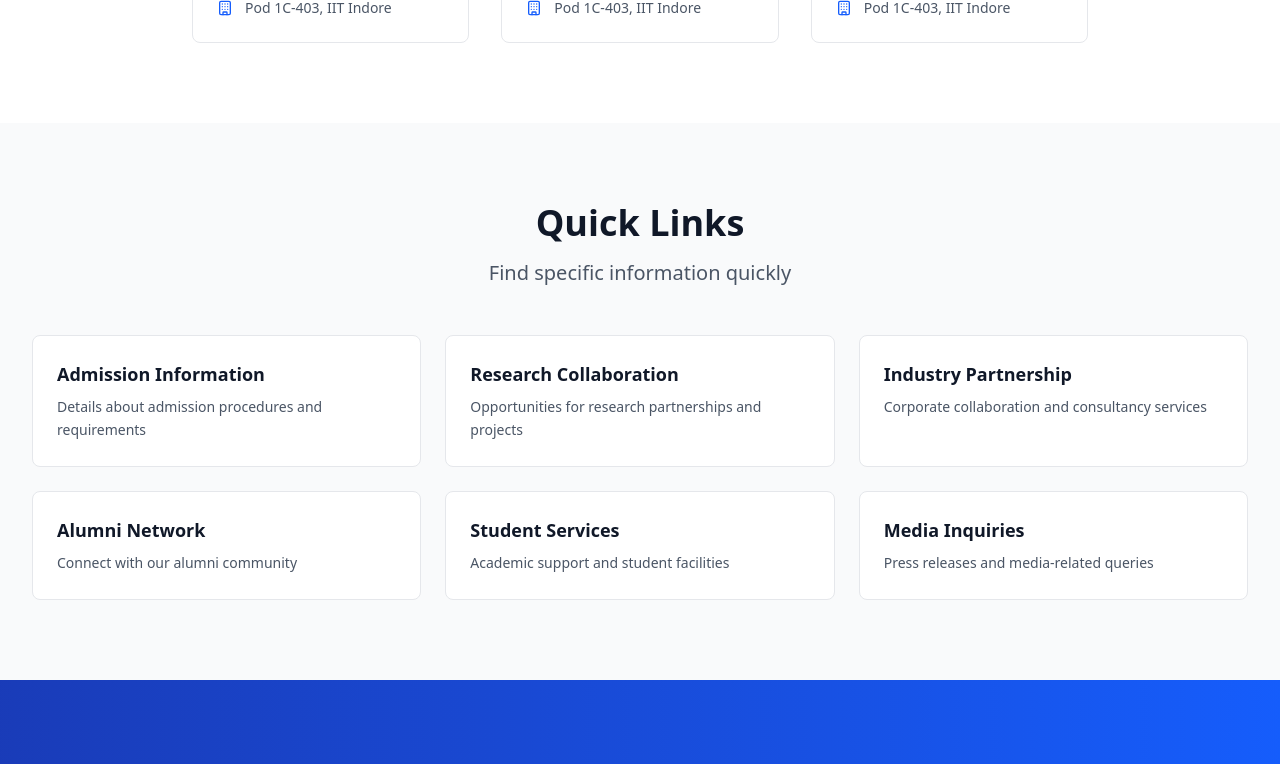
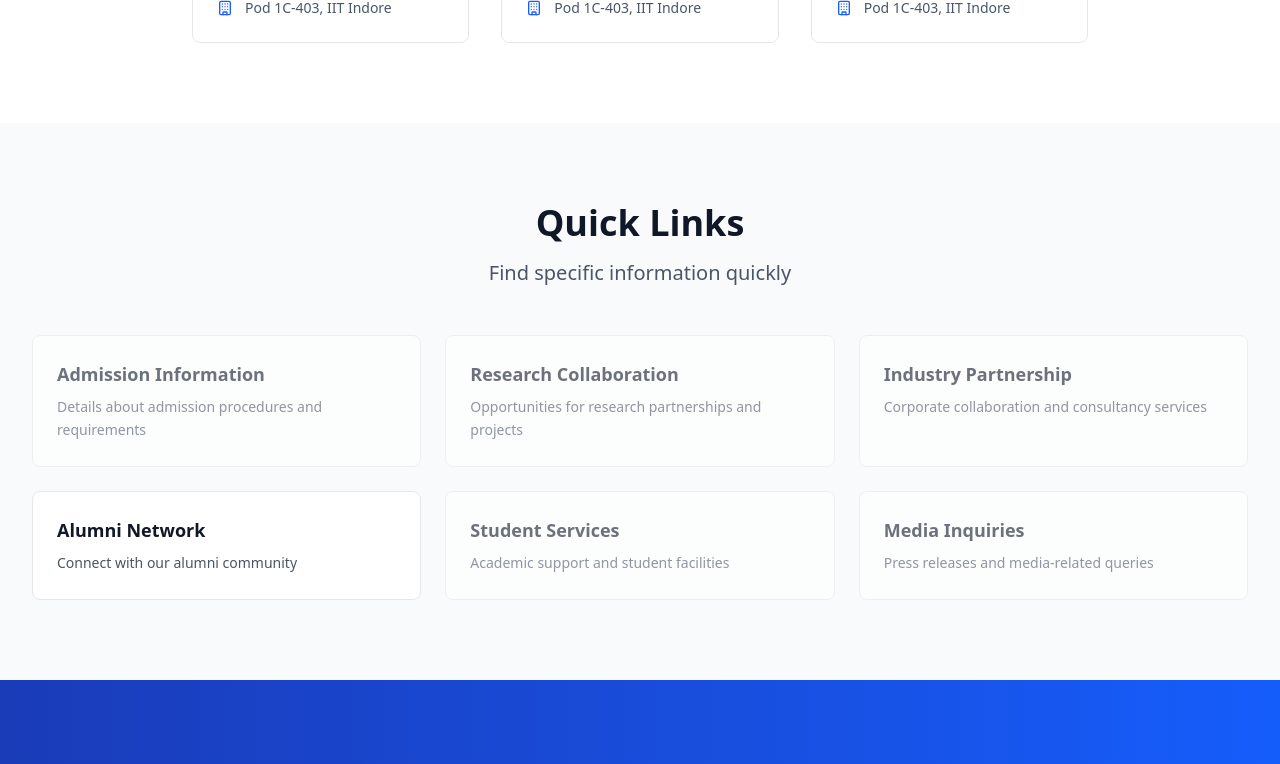
Before and after one commit to YATHARTH-77/web, a React (Vite) app: page /contact in a window 1280 px wide. Shown: the part 2113-2877 px from the top of the page. Built offline with nearby package versions, Linux system fonts and the light colour scheme.

Commit message:
alumni link

```diff
--- a/src/components/Footer.jsx
+++ b/src/components/Footer.jsx
@@ -111,7 +111,7 @@ const Footer = () => {
                 </a>
               </li>
               <li>
-                <a href="#" className="text-gray-300 hover:text-amber-500 transition-colors duration-200">
+                <a href="https://alumni.iiti.ac.in/" className="text-gray-300 hover:text-amber-500 transition-colors duration-200">
                   Alumni Network
                 </a>
               </li>
--- a/src/pages/Contacts.jsx
+++ b/src/pages/Contacts.jsx
@@ -95,7 +95,7 @@ const Contact = () => {
     { title: 'Admission Information', description: 'Details about admission procedures and requirements' },
     { title: 'Research Collaboration', description: 'Opportunities for research partnerships and projects' },
     { title: 'Industry Partnership', description: 'Corporate collaboration and consultancy services' },
-    { title: 'Alumni Network', description: 'Connect with our alumni community' },
+    { title: 'Alumni Network', description: 'Connect with our alumni community', url: 'https://alumni.iiti.ac.in/' },
     { title: 'Student Services', description: 'Academic support and student facilities' },
     { title: 'Media Inquiries', description: 'Press releases and media-related queries' }
   ];
@@ -247,7 +247,7 @@ const Contact = () => {
             <div className="bg-white rounded-lg shadow-lg overflow-hidden">
               <div className="h-full">
                 <iframe
-                  src="https://www.google.com/maps/embed?pb=!1m18!1m12!1m3!1d3671.123456789!2d75.81234567890123!3d22.5123456789!2m3!1f0!2f0!3f0!3m2!1i1024!2i768!4f13.1!3m3!1m2!1s0x3962f1234567890%3A0x1234567890abcdef!2sIIT%20Indore!5e0!3m2!1sen!2sin!4v1234567890"
+                  src="https://www.google.com/maps?q=IIT+Indore+Pod+1C&output=embed"
                   width="100%"
                   height="500"
                   style={{ border: 0 }}
@@ -318,15 +318,20 @@ const Contact = () => {
 
           <div className="grid md:grid-cols-2 lg:grid-cols-3 gap-6">
             {quickLinks.map((link, index) => (
-              <div
-                key={index}
-                className="bg-white rounded-lg p-6 hover:shadow-lg transition-shadow duration-300 cursor-pointer border border-gray-200 group"
-              >
+             <a
+              key={index}
+              href={link.url || '#'}
+              target={link.url ? '_blank' : undefined}
+              rel={link.url ? 'noopener noreferrer' : undefined}
+              className={`block bg-white rounded-lg p-6 border border-gray-200 transition-shadow duration-300 group
+                ${link.url ? 'cursor-pointer hover:shadow-lg' : 'cursor-default opacity-60'}`}
+            >
+
                 <h3 className="text-lg font-semibold text-gray-900 mb-2 group-hover:text-blue-800 transition-colors">
                   {link.title}
                 </h3>
                 <p className="text-gray-600 text-sm leading-relaxed">{link.description}</p>
-              </div>
+              </a>
             ))}
           </div>
         </div>
--- a/src/pages/Events.jsx
+++ b/src/pages/Events.jsx
@@ -269,13 +269,14 @@ const Events = () => {
                       key={index}
                       className="bg-white rounded-lg shadow-lg hover:shadow-xl transition-all duration-300 overflow-hidden border border-gray-100"
                     >
-                      <div className="relative h-56 bg-white p-2 flex items-center justify-center">
+                      <div className="relative h-56 overflow-hidden">
                       <img
                         src={item.image}
                         alt={item.title}
-                          className="max-w-full max-h-full object-contain cursor-pointer hover:scale-105 transition-transform"
+                        className="w-full h-full object-cover cursor-pointer hover:scale-110 transition-transform duration-300"
                         onClick={() => setSelectedImage(item.image)}
                       />
+
                         <div className="absolute top-2 right-2">
                           <span className="px-3 py-1 bg-blue-100 text-blue-800 rounded-full text-sm font-medium shadow-sm border border-blue-200">
                             {item.category}
@@ -325,14 +326,14 @@ const Events = () => {
                   {filterEvents(upcomingEvents).map((event, index) => (
                     <div key={index} className="bg-white rounded-lg shadow-lg hover:shadow-xl transition-all duration-300 overflow-hidden border border-gray-100 flex flex-col">
                          {/* Event Image */}
-                         <div className="relative h-64 bg-gray-100">
-                            {/* You can use object-cover if the image is a photo, or object-contain if it's a flyer */}
+                         <div className="relative h-64 overflow-hidden">
                           <img
                             src={event.image}
                             alt={event.title}
-                                className="w-full h-full object-contain cursor-pointer hover:scale-105 transition-transform"
+                            className="w-full h-full object-cover cursor-pointer hover:scale-110 transition-transform duration-300"
                             onClick={() => setSelectedImage(event.image)}
                           />
+
                             <div className="absolute top-4 right-4">
                                 <span className="px-3 py-1 bg-amber-500 text-white rounded-full text-sm font-medium shadow-sm">
                                     {event.category}
```
Also changed, not shown: public/assets/ce/logo_black.jpeg (added). Lines whose indentation alone changed are shown as unchanged.
